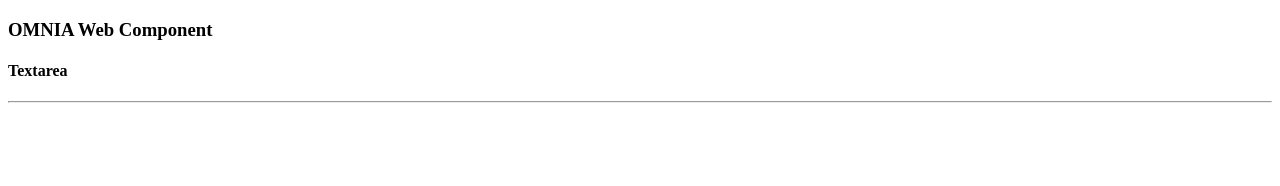
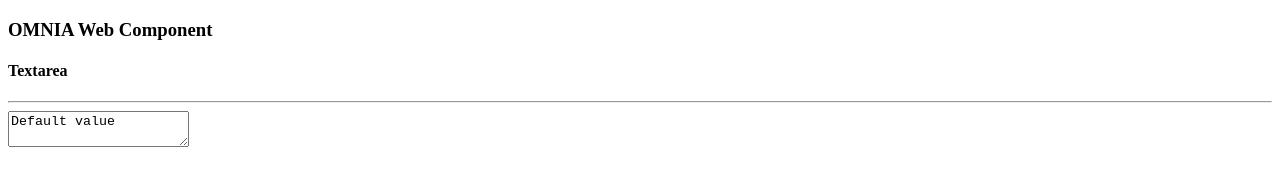
Before and after one commit to OMNIALowCode/omnia3-samples, a plain HTML site: page webcomponents/textarea/index.html in a window 1280 px wide. Drawn offline with Linux system fonts and the light colour scheme.

Commit message:
Fix script import name

```diff
--- a/webcomponents/textarea/index.html
+++ b/webcomponents/textarea/index.html
@@ -1,6 +1,6 @@
 <!DOCTYPE html><html><head>
     <meta charset="utf-8">
-    <script src="./BarChart.js"></script>
+    <script src="./omnia-textarea.js"></script>
   </head>
   <body>
     <h3>OMNIA Web Component</h3>
```
